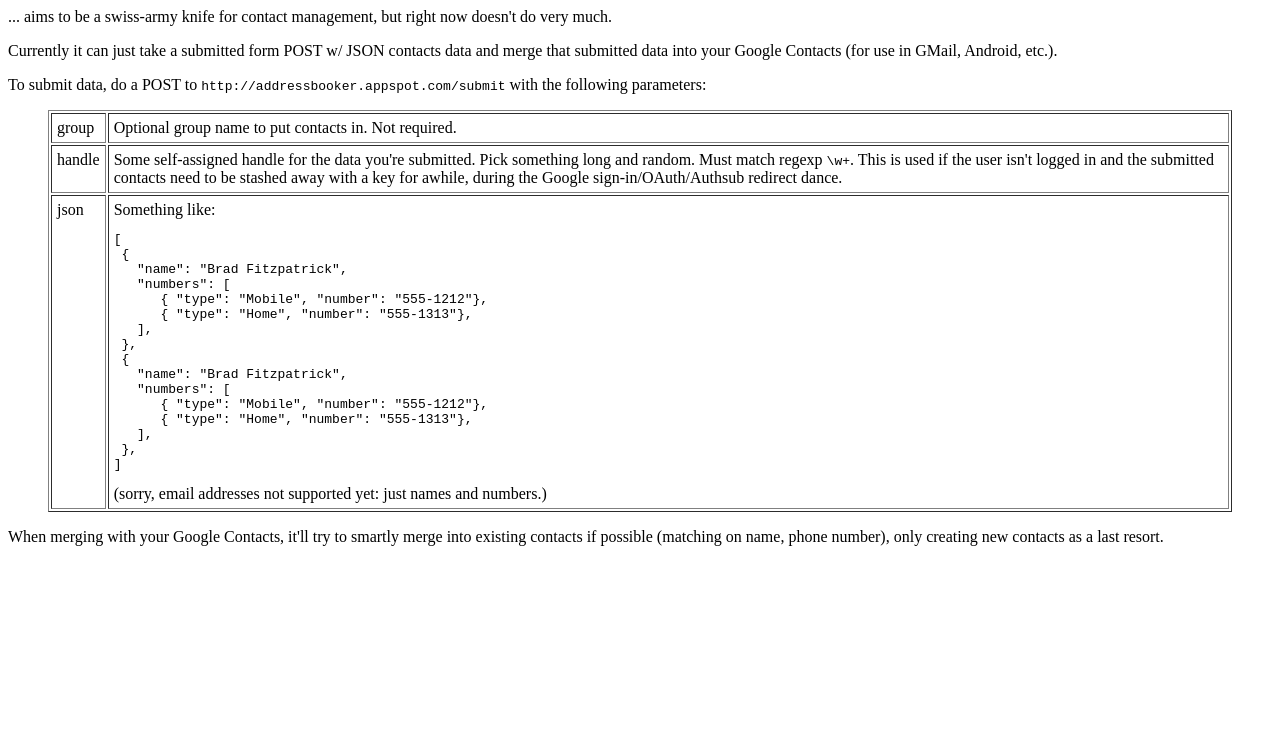
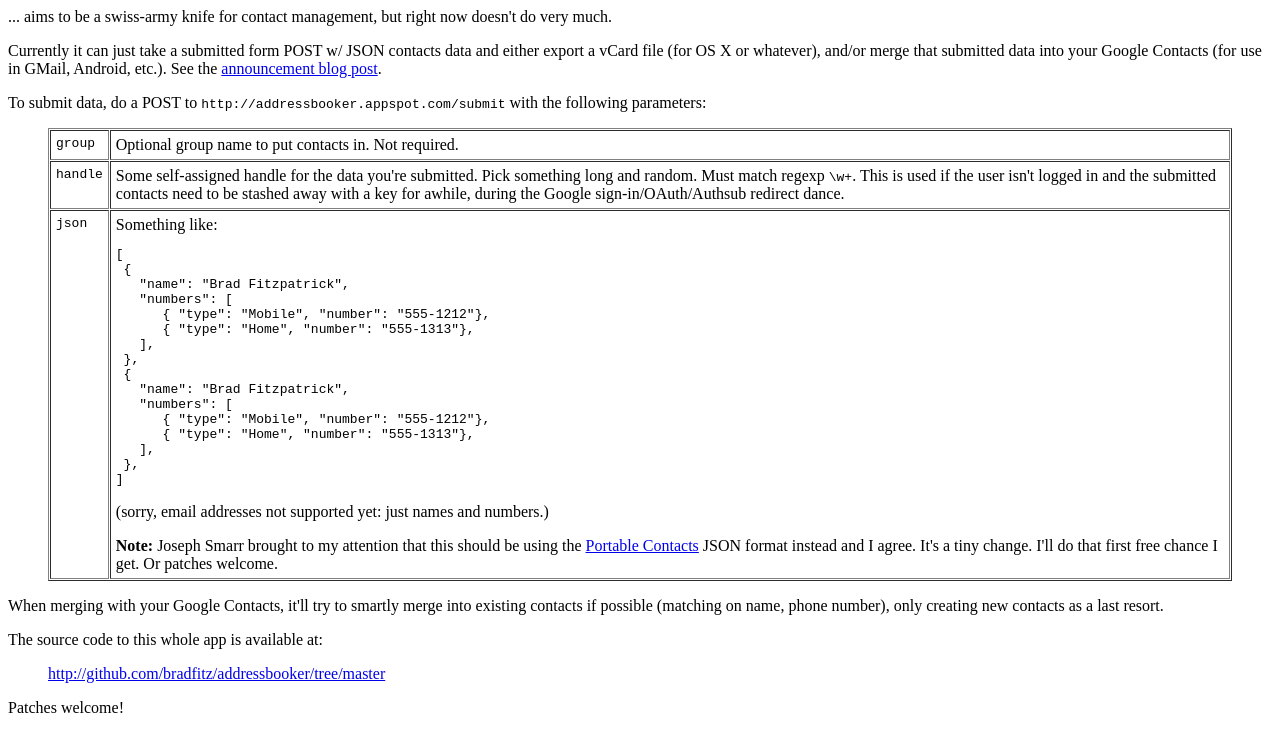
Before and after one commit to kevinmarks/addressbooker, a plain HTML site: page index.html in a window 1280 px wide. Drawn offline with Linux system fonts and the light colour scheme.

Commit message:
better front page docs, links

```diff
--- a/index.html
+++ b/index.html
@@ -2,16 +2,18 @@
 management, but right now doesn't do very much.</p>
 
 <p>Currently it can just take a submitted form POST w/ JSON contacts
-data and merge that submitted data into your Google Contacts (for use
-in GMail, Android, etc.).</p>
+data and either export a vCard file (for OS X or whatever), and/or
+merge that submitted data into your Google Contacts (for use in GMail,
+Android, etc.).  See the <a href="http://brad.livejournal.com/2398409.html">announcement blog post</a>.
+</p>
 
 <p>To submit data, do a POST
 to <code>http://addressbooker.appspot.com/submit</code> with the following parameters:</p>
 <blockquote>
-<table border='1' cellpadding='5'>
-<tr valign='top'><td>group</td><td>Optional group name to put contacts in.  Not required.</td></tr>
-<tr valign='top'><td>handle</td><td>Some self-assigned handle for the data you're submitted.  Pick something long and random.  Must match regexp <code>\w+</code>.  This is used if the user isn't logged in and the submitted contacts need to be stashed away with a key for awhile, during the Google sign-in/OAuth/Authsub redirect dance.</td></tr>
-<tr valign='top'><td>json</td><td>Something like: <pre>[
+<table border='1' cellpadding='5' cellspacing='1'>
+<tr valign='top'><td><tt>group</tt></td><td>Optional group name to put contacts in.  Not required.</td></tr>
+<tr valign='top'><td><tt>handle</tt></td><td>Some self-assigned handle for the data you're submitted.  Pick something long and random.  Must match regexp <code>\w+</code>.  This is used if the user isn't logged in and the submitted contacts need to be stashed away with a key for awhile, during the Google sign-in/OAuth/Authsub redirect dance.</td></tr>
+<tr valign='top'><td><tt>json</tt></td><td>Something like: <pre>[
  {
    "name": "Brad Fitzpatrick",
    "numbers": [
@@ -26,10 +28,25 @@ to <code>http://addressbooker.appspot.com/submit</code> with the following param
       { "type": "Home", "number": "555-1313"},
    ],
  },
-]</pre>(sorry, email addresses not supported yet: just names and numbers.)</td></tr>
+]</pre>
+
+<p>(sorry, email addresses not supported yet: just names and numbers.)</p>
+
+<p><b>Note:</b> Joseph Smarr brought to my attention that this should
+be using the <a href="http://portablecontacts.net/">Portable
+Contacts</a> JSON format instead and I agree.  It's a tiny change.
+I'll do that first free chance I get.  Or patches welcome.</p>
+
+</td></tr>
 </table>
 </blockquote>
 
 <p>When merging with your Google Contacts, it'll try to smartly merge
 into existing contacts if possible (matching on name, phone number),
 only creating new contacts as a last resort.</p>
+
+<p>The source code to this whole app is available at:</p><blockquote>
+<a href="http://github.com/bradfitz/addressbooker/tree/master">http://github.com/bradfitz/addressbooker/tree/master</a>
+</blockquote>
+
+<p>Patches welcome!</p>
```
